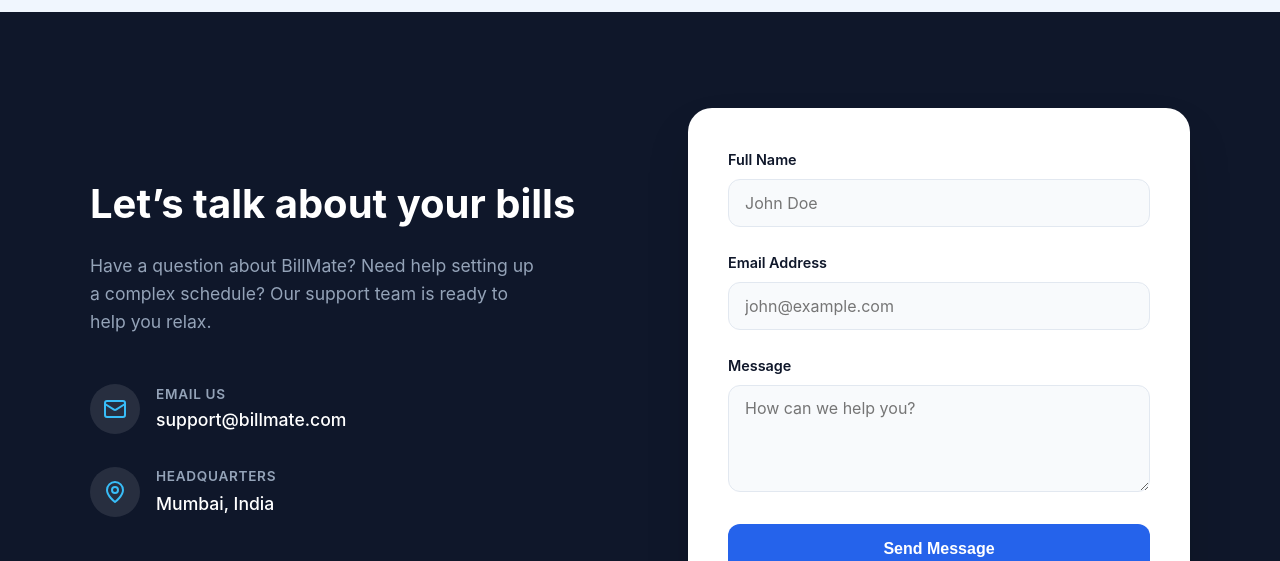
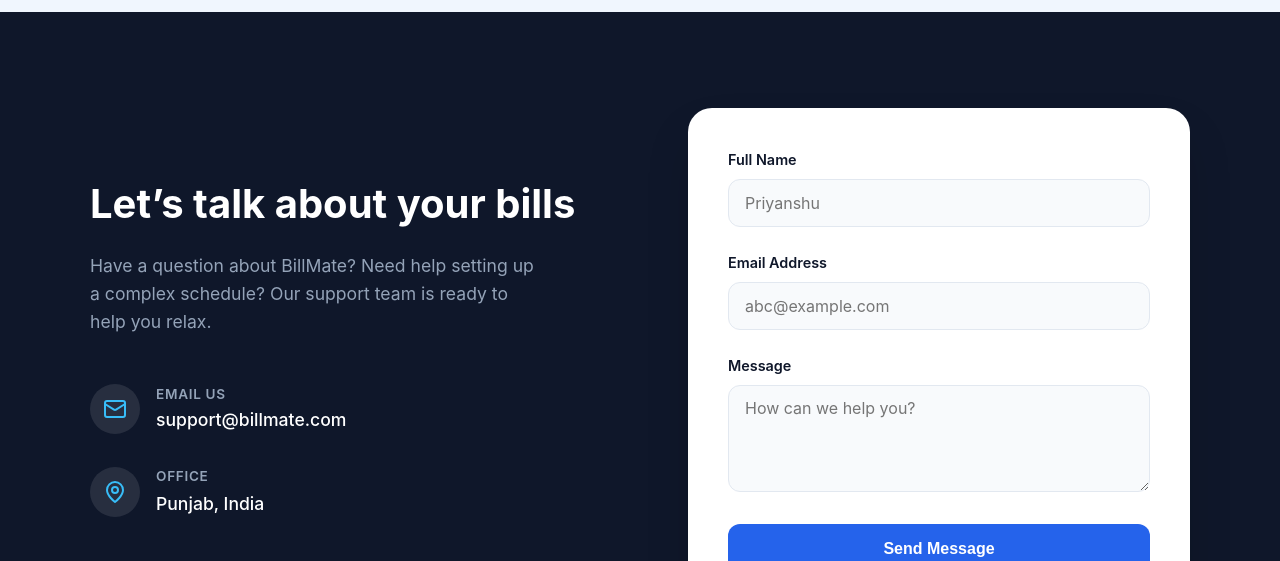
Before and after one commit to priyanshukumar13/Billmate, a plain HTML site: page Forntend/index.html in a window 1280 px wide. Shown: the part 3820-4381 px from the top of the page. Drawn offline with nearby package versions, Linux system fonts and the light colour scheme; files whose address does not match are found by name.

Commit message:
Update office location and form placeholders

```diff
--- a/Forntend/index.html
+++ b/Forntend/index.html
@@ -238,8 +238,8 @@
               <svg xmlns="http://www.w3.org/2000/svg" width="24" height="24" viewBox="0 0 24 24" fill="none" stroke="currentColor" stroke-width="2" stroke-linecap="round" stroke-linejoin="round"><path d="M20 10c0 6-8 12-8 12s-8-6-8-12a8 8 0 0 1 16 0Z"/><circle cx="12" cy="10" r="3"/></svg>
             </div>
             <div class="method-text">
-              <span>Headquarters</span>
-              <p>Mumbai, India</p>
+              <span>Office</span>
+              <p>Punjab, India</p>
             </div>
           </div>
         </div>
@@ -250,12 +250,12 @@
         <form class="contact-form">
           <div class="form-group">
             <label for="name">Full Name</label>
-            <input type="text" id="name" placeholder="John Doe" required>
+            <input type="text" id="name" placeholder="Priyanshu" required>
           </div>
 
           <div class="form-group">
             <label for="email">Email Address</label>
-            <input type="email" id="email" placeholder="john@example.com" required>
+            <input type="email" id="email" placeholder="abc@example.com" required>
           </div>
 
           <div class="form-group">
```
